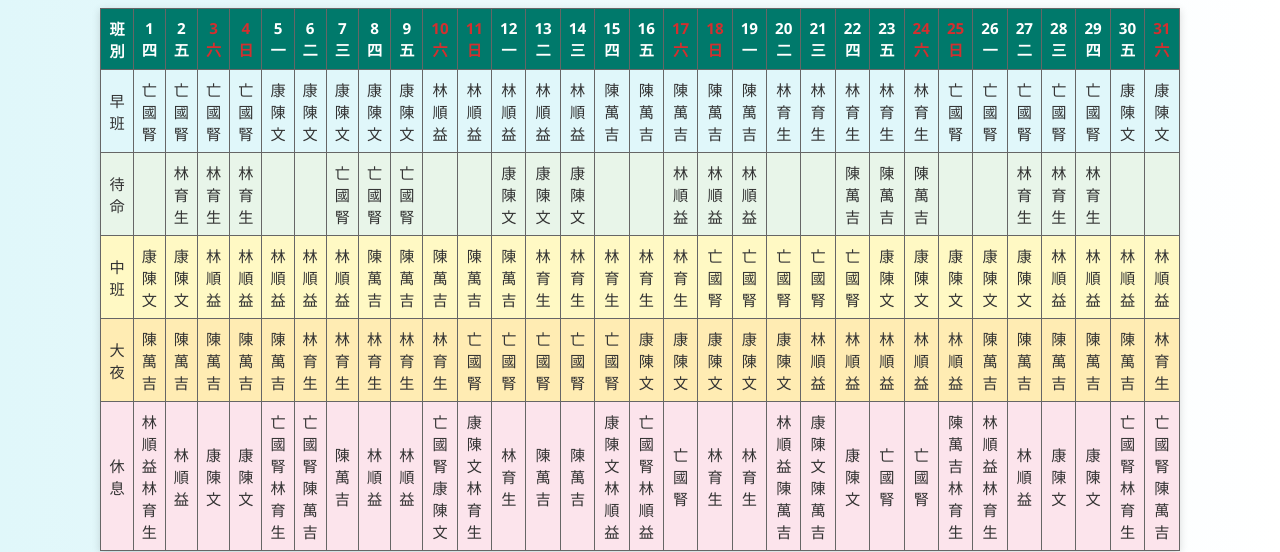
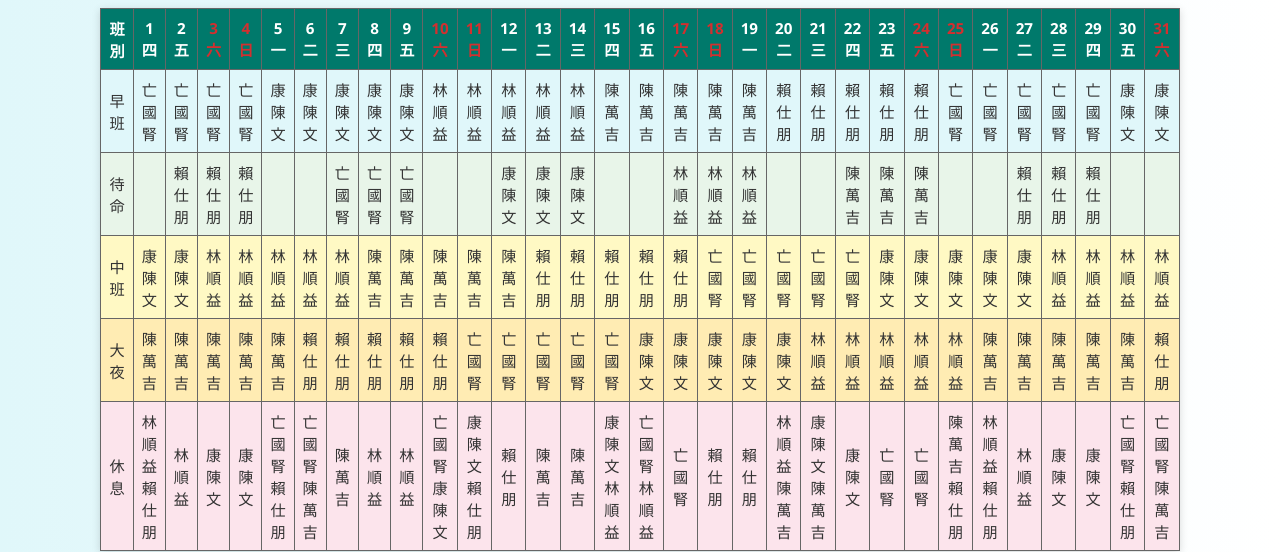
Before and after one commit to hikari533/security, a plain HTML site: page index.html in a window 1280 px wide. Shown: the part 251-803 px from the top of the page. Drawn offline with Linux system fonts and the light colour scheme.

Commit message:
Update index.html

```diff
--- a/index.html
+++ b/index.html
@@ -336,7 +336,7 @@
     B: "康陳文",
     C: "林順益",
     D: "陳萬吉",
-    E: "林育生"
+    E: "賴仕朋"
   };
 
   function initializeEmployees() {
```
